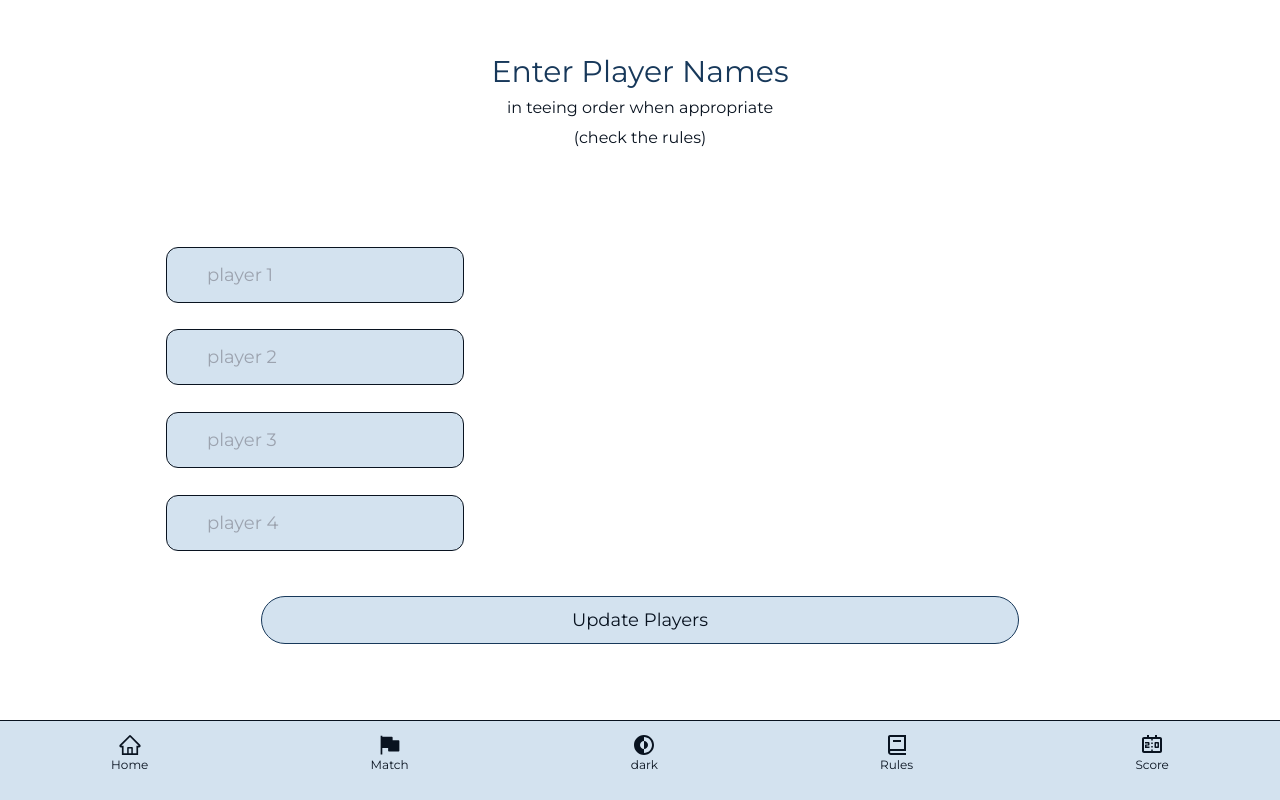
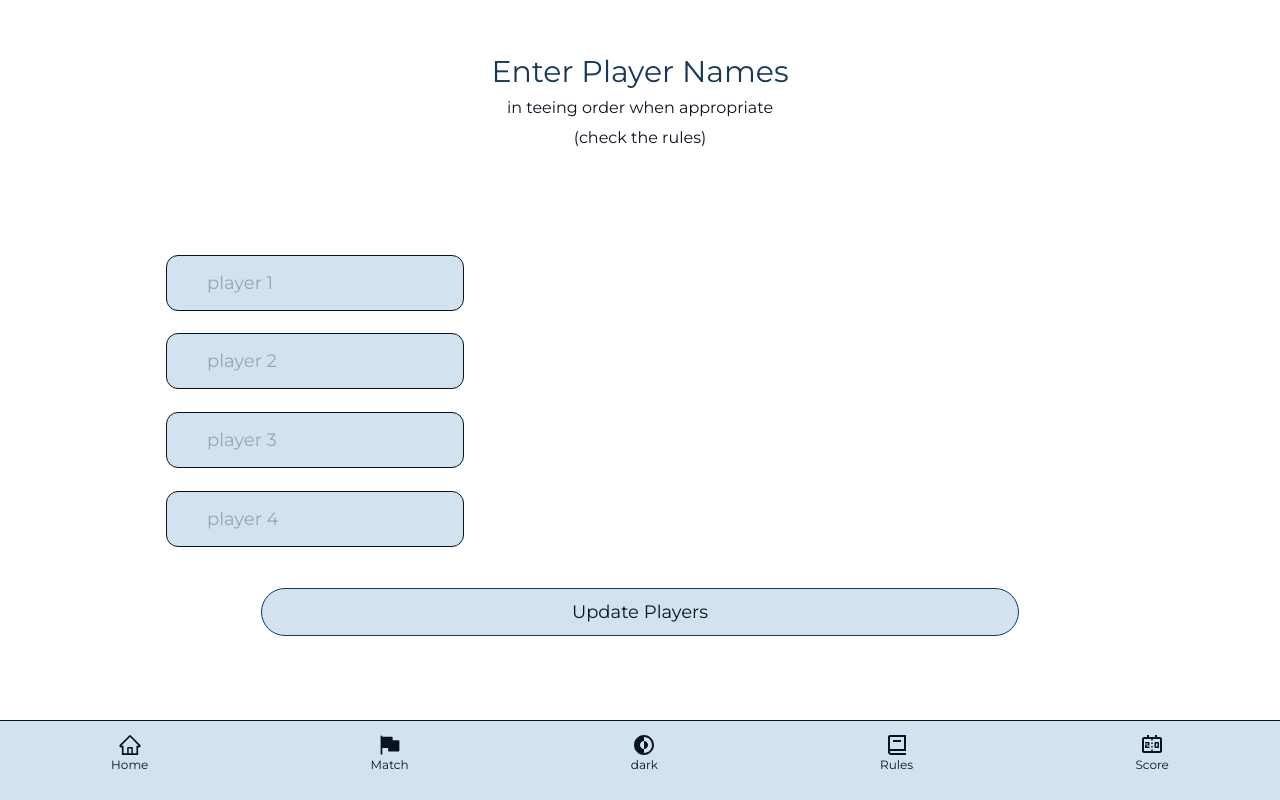
Before and after one commit to JohnStrandt/golf-games, a React (Vite) app: page /Match in a window 1280 px wide. Built offline with nearby package versions, Linux system fonts and the light colour scheme; a web font is replaced by a local one.

Commit message:
touch-up

```diff
--- a/src/components/SetPlayers.jsx
+++ b/src/components/SetPlayers.jsx
@@ -58,7 +58,7 @@ const SetPlayers = ({ count }) => {
       </div>
       <form
         onSubmit={handleSubmit(submitPlayerNames)}
-        className="flex flex-col h-3/5 w-full gap-y-5 justify-around"
+        className="flex flex-col h-3/5 w-full justify-around"
       >
         {[...Array(count)].map((_, index) => (
           <div key={index} className="w-3/4 mx-auto">
```
